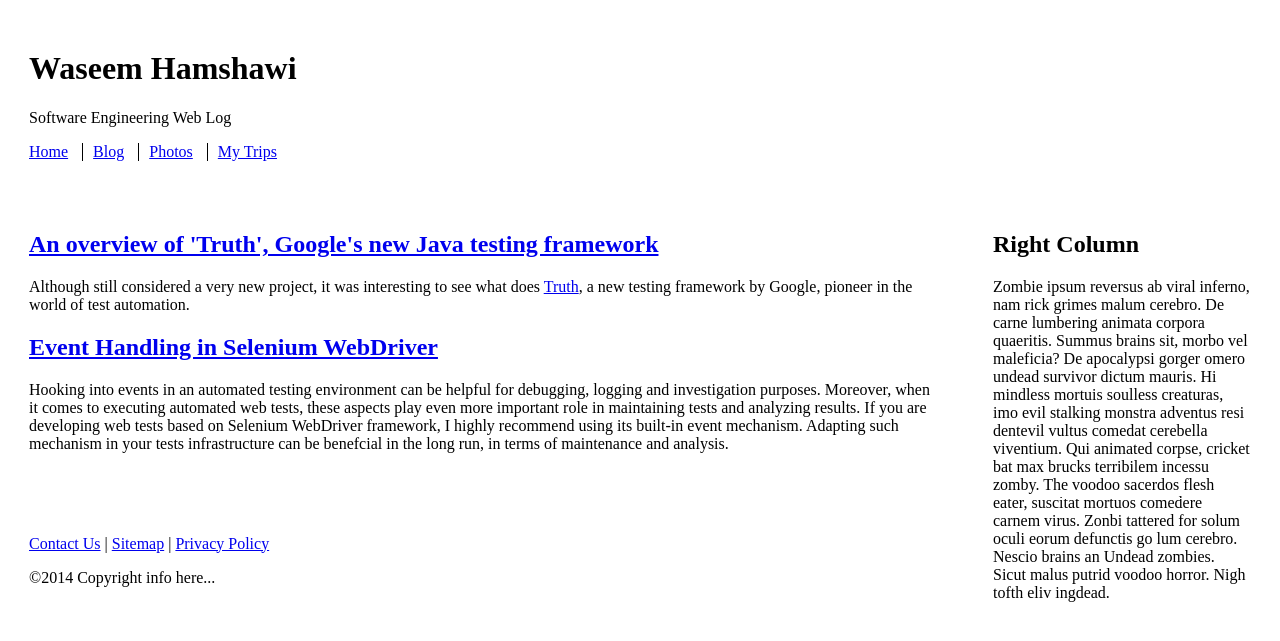
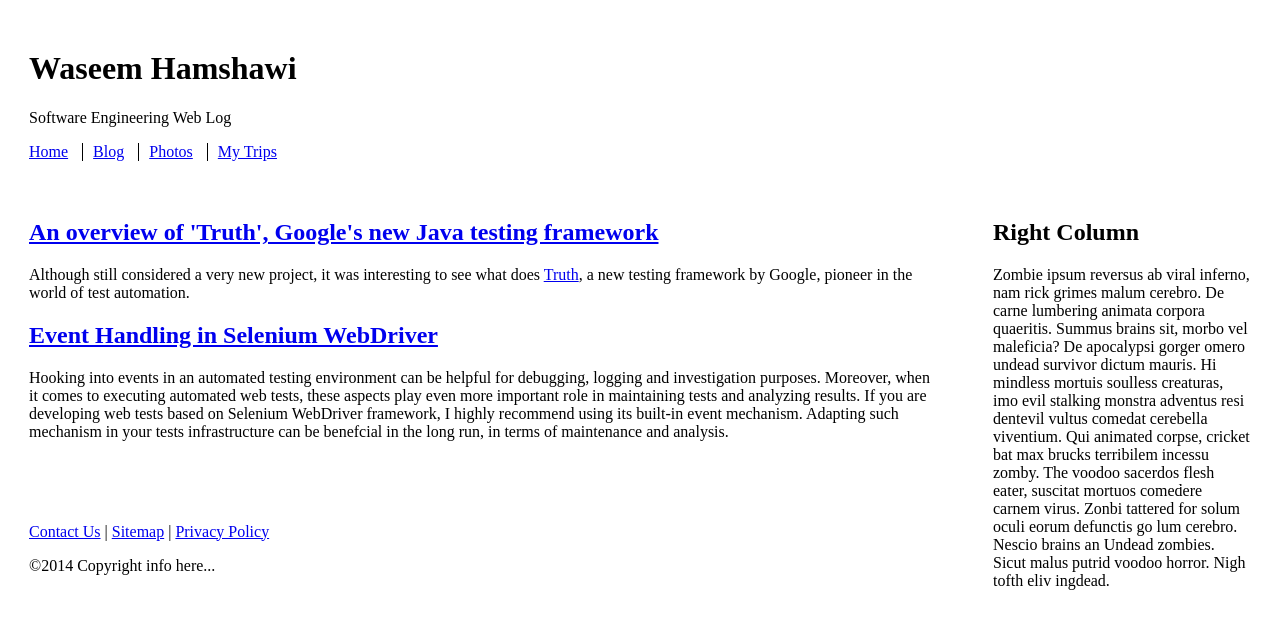
Before and after one commit to waseemh/waseemh.github.io, a Jekyll site: the page built from index.html, in a window 1280 px wide. Shown: the top 641 px of the page. Built offline with Jekyll 4.4.1, drawn with Linux system fonts in a browser that asks for light colours.

Commit message:
Update style.css

```diff
--- a/stylesheets/style.css
+++ b/stylesheets/style.css
@@ -9,6 +9,8 @@ body { margin: 0; }
 .leftColumn, .rightColumn, footer, header {  border: 1px solid  #fff; padding: 1.25em; }
 
 .leftColumn { margin-bottom: .5em; }
+
+header { padding-bottom: 0.5em; }
 
 .nav {
   list-style: none;
```
